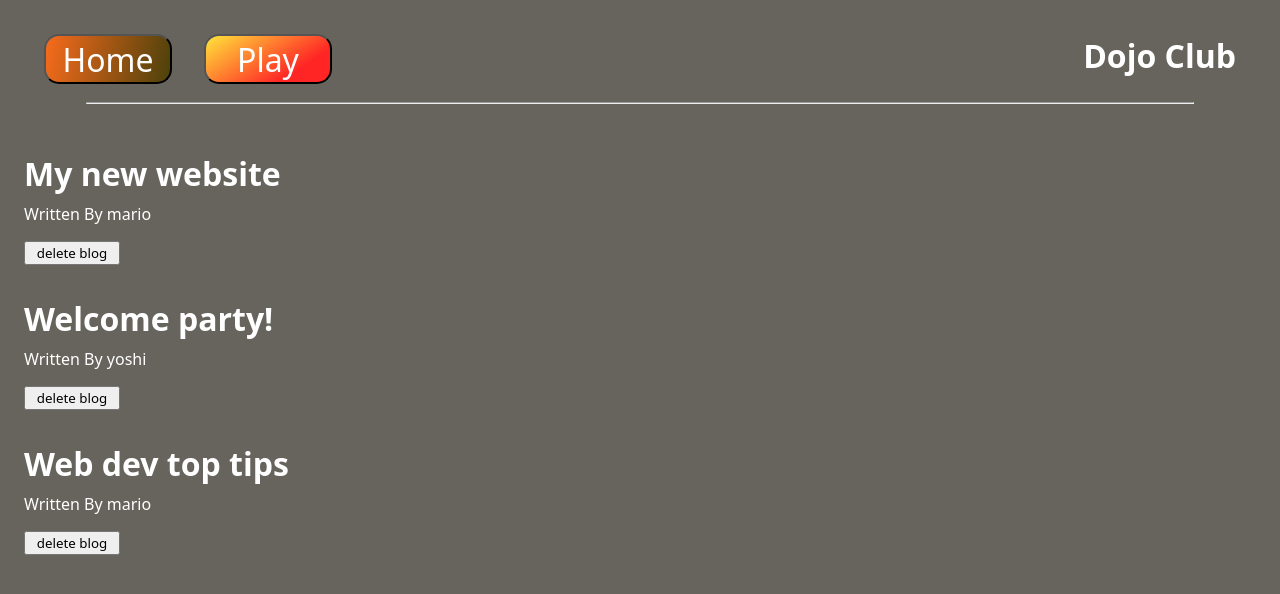
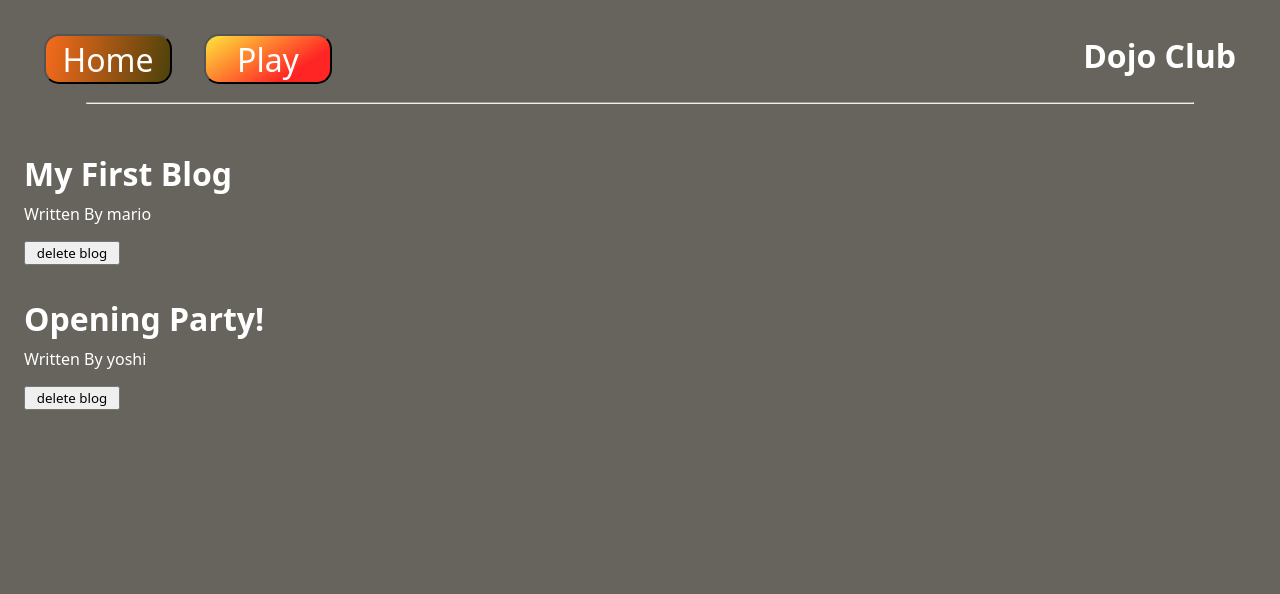
Before and after one commit to Alberteda/The-Dojo-Blog, a React (Create React App) app: page / in a window 1280 px wide. Shown: the top 594 px of the page. Built offline with nearby package versions, Linux system fonts and the light colour scheme; data requests are answered from the project's data file; a web font is replaced by a local one.

Commit message:
include useEffect for retrieving data

```diff
--- a/src/HomePage.js
+++ b/src/HomePage.js
@@ -1,17 +1,24 @@
-import {React, useState} from 'react'
+import {React, useState, useEffect} from 'react'
 import Blogs from './Blogs'
 
 const HomePage = () => {
-  const [blogs, setBlogs] = useState([
-    { title: 'My new website', body: 'lorem ipsum...', author: 'mario', id: 1 },
-    { title: 'Welcome party!', body: 'lorem ipsum...', author: 'yoshi', id: 2 },
-    { title: 'Web dev top tips', body: 'lorem ipsum...', author: 'mario', id: 3 }
-  ])
+  const [blogs, setBlogs] = useState(null)
 
   const handleDelete = (id) => {
     const newBlog = blogs.filter((blog) => (blog.id !== id))
     setBlogs(newBlog)
   }
+
+  useEffect(() => {
+    fetch('http://localhost:8000/blogs')
+      .then((res) => {
+        return res.json()
+      })
+      .then((data) => {
+        console.log(data)
+        setBlogs(data)
+      })
+  }, [])
 
 
   return (
```
